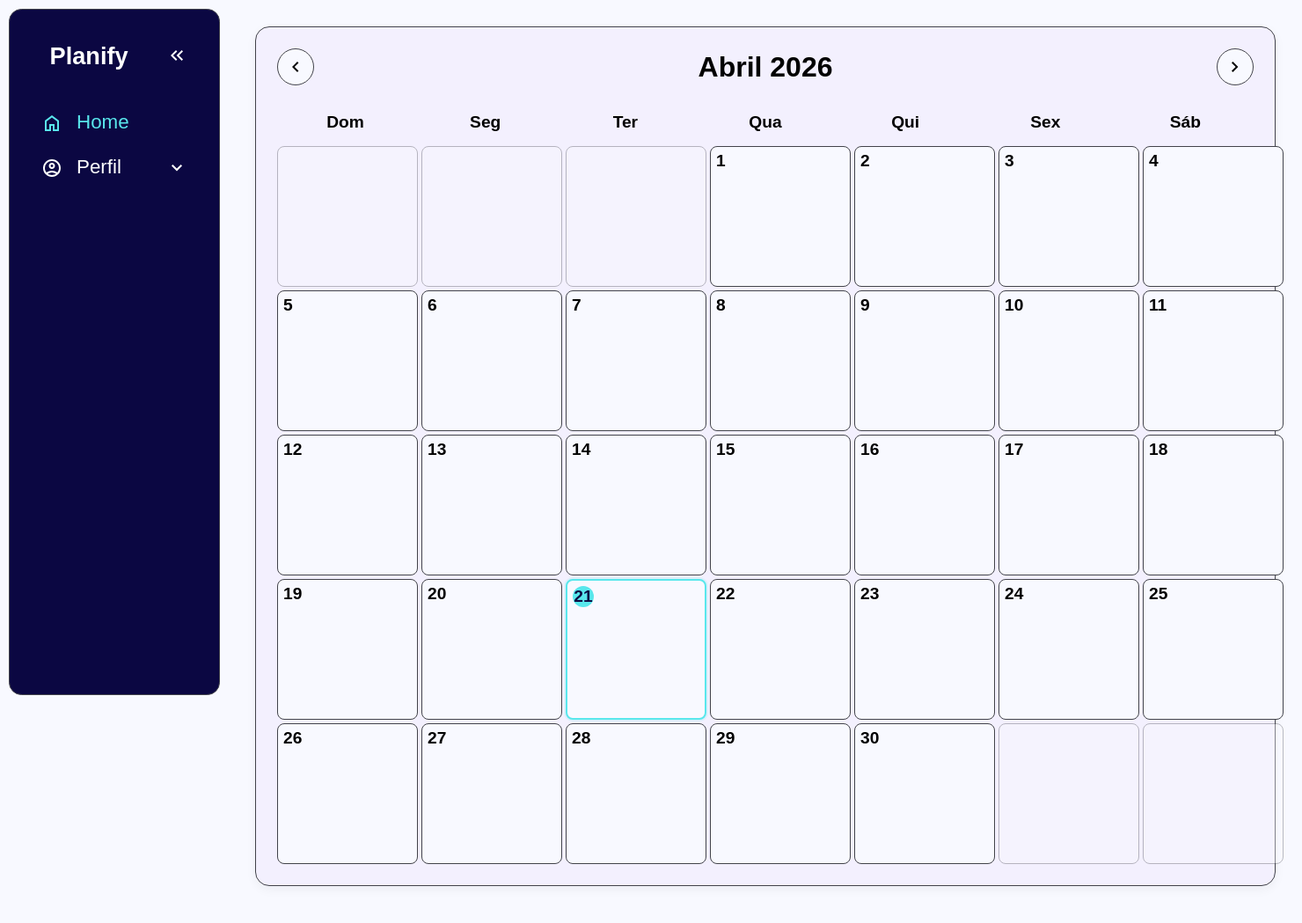
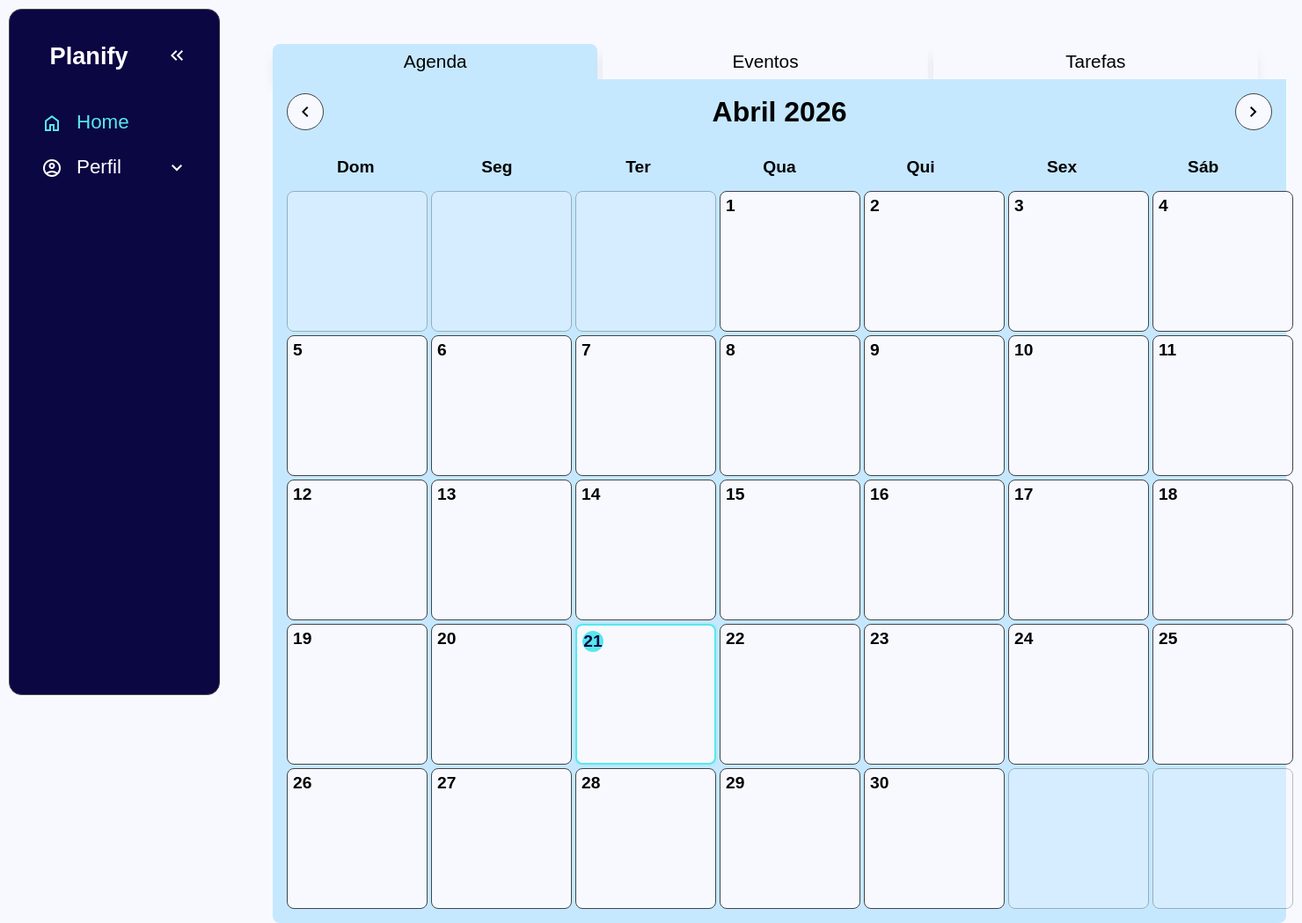
Before and after one commit to MEduardaNunes/TP-ES, a Django app: page /schedule/main_calendar_view/ in a window 1480 px wide. Shown: the whole page at 88% size. Before the commit the page ends 1007 px from the top, so only its background shows below. Run offline with Django 5.2, Linux system fonts and the light colour scheme; a user stored in the database is signed in; data that the repository does not hold is empty; some web fonts are replaced.

Commit message:
adicionando abas

```diff
--- a/tp_es/schedules/static/schedules/css/calendar.css
+++ b/tp_es/schedules/static/schedules/css/calendar.css
@@ -41,6 +41,7 @@
 
 main{
   padding: min(30px, 7%);
+  margin-bottom: 2em;
 }
 
 main p {
@@ -232,13 +233,7 @@ main p {
   }
 }
 
-.calendar-container {
-  background: var(--container-background-base);
-  border-radius: 1em;
-  border: 1px solid var(--line-clr);
-  padding: 1.5em;
-  box-shadow: 0 4px 12px rgba(0, 0, 0, 0.05);
-}
+
 
 .calendar-header {
   display: flex;
@@ -597,3 +592,66 @@ main p {
   justify-content: space-between;
   align-items: center;
 }
+
+/*TABS*/
+
+.tabs-header {
+  padding: 20px;
+  flex-direction: column;
+  box-sizing: border-box;
+  font-family: 'Poppins', sans-serif;
+  display: flex;
+  justify-content: flex-start;
+  align-items: stretch;
+  width: 100%;
+}
+
+.tab-buttons {
+  display: flex;
+  gap: 6px;
+  width: 100%;
+}
+
+.tab-btn {
+  width: 100%;
+  border: none;
+  background-color: var(--base-clr);
+  color: black;
+  border-radius: 8px 8px 0px 0px;
+  box-shadow: 0px 10px 15px -3px rgba(0, 0, 0, 0.1);
+  font-weight: 500;
+  font-size: 1.3em;
+  padding: 8px;
+  cursor: pointer;
+  transition: background-color .3s ease;
+}
+
+.tab-btn.active {
+  background-color: rgb(197, 232, 255);
+}
+
+.tab-btn:hover {
+  background-color: #97ccfd;
+}
+
+.content {
+  width: 100%;
+  display: none;
+  top: 0;
+  left: 0;
+  position: absolute;
+  transition: opacity 0.2s ease;
+}
+
+.tab-contents {
+  position: relative;
+}
+
+.content.show {
+  display: block;
+  background-color: rgb(197, 232, 255);
+  border-radius: 0px 0px 8px 8px;
+  padding: 16px;
+  opacity: 1;
+  transition: 0.2s ease;
+}
--- /dev/null
+++ b/tp_es/schedules/static/schedules/js/tabs.js
@@ -0,0 +1,20 @@
+const tabs = document.querySelectorAll('.tab-btn');
+
+tabs.forEach(tab => tab.addEventListener('click', () => tabClicked(tab)));
+
+const tabClicked = (tab) => {
+    tabs.forEach(tab => tab.classList.remove('active'));
+    tab.classList.add('active');
+
+    const contents = document.querySelectorAll('.content');
+
+    contents.forEach(content => content.classList.remove('show'));
+
+    const contentId = tab.getAttribute('content-id');
+    const content = document.getElementById(contentId);
+
+    content.classList.add('show');
+}
+
+const currentActiveTab = document.querySelector('.tab-btn.active');
+tabClicked(currentActiveTab);
--- a/tp_es/schedules/templates/schedules/calendar.html
+++ b/tp_es/schedules/templates/schedules/calendar.html
@@ -52,7 +52,24 @@
     </ul>
   </nav>
   <main>
-    <div class="calendar-container">
+    <div class="tabs-header">
+
+      <div class="tab-buttons">
+        <button class="tab-btn active" content-id="agenda">
+          Agenda
+        </button>
+
+        <button class="tab-btn" content-id="eventos">
+          Eventos
+        </button>
+
+        <button class="tab-btn" content-id="tarefas">
+          Tarefas
+        </button>
+      </div>
+
+      <div class="tab-contents">
+        <div class="content" id="agenda">
           <div class="calendar-header">
             <a href="?mes={{ prev_month }}&ano={{ prev_year }}" class="calendar-nav-btn">
               <svg xmlns="http://www.w3.org/2000/svg" height="24px" viewBox="0 -960 960 960" width="24px">
@@ -75,6 +92,21 @@
           </div>
 
           <div class="calendar-grid" id="calendar-grid"></div>
+
+        </div>
+
+        <div class="content" id="eventos">
+          <h1>EVENTOS</h1>
+        </div>
+
+        <div class="content" id="tarefas">
+          <h1>TAREFAS</h1>
+        </div>
+      </div>
+
+    </div>
+
+    <div class="calendar-container">
 
     </div>
   </main>
@@ -171,6 +203,6 @@
     ]
   };
   </script>
-
+  <script src="{% static 'schedules/js/tabs.js' %}" defer></script>
 </body>
 </html>
```
Also changed, not shown: tp_es/schedules/static/schedules/js/app.js (line endings or trailing spaces). Lines whose indentation alone changed are shown as unchanged.
